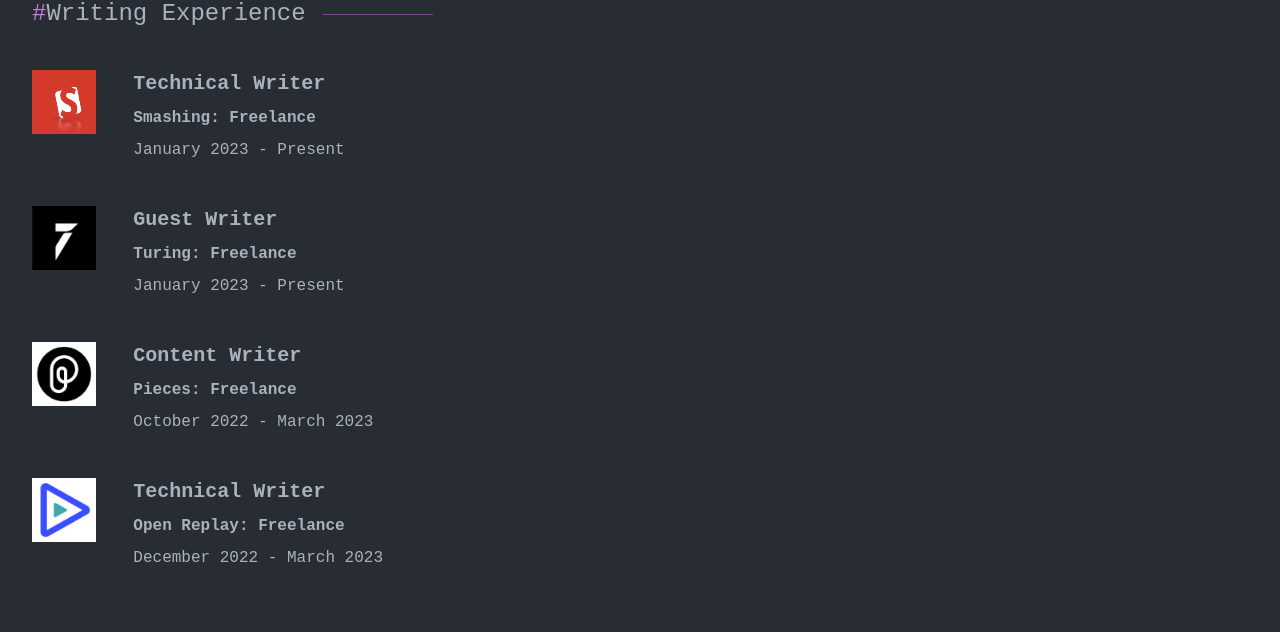
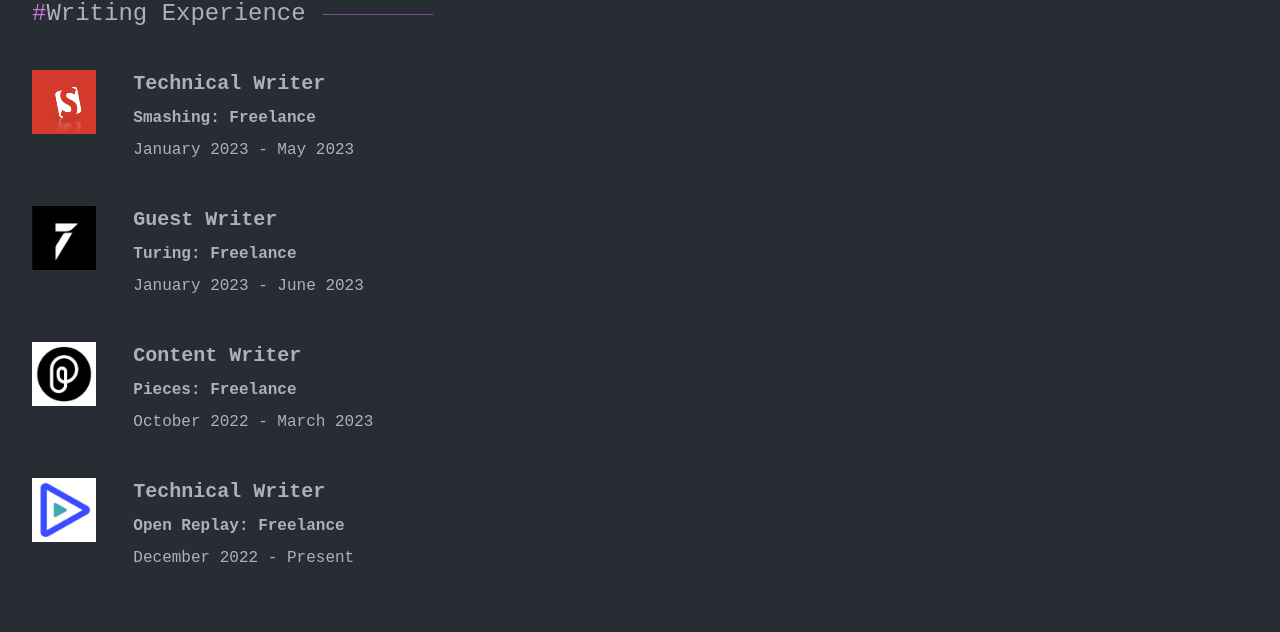
Before and after one commit to ForJessicaSake/Portfolio, a React (Create React App) app: page / in a window 1280 px wide. Shown: the part 1754-2386 px from the top of the page. Built offline with nearby package versions, Linux system fonts and the light colour scheme; no server answers.

Commit message:
fix: updated work experience

```diff
--- a/src/components/Writing.tsx
+++ b/src/components/Writing.tsx
@@ -23,7 +23,7 @@
             image={ Smashing}
             title="Technical Writer"
             company="Smashing: Freelance"
-            date="January 2023 - Present"
+            date="January 2023 - May 2023"
           />
         </div>
         <div className="pb-8">
@@ -31,7 +31,7 @@
             image={Turing}
             title="Guest Writer"
             company="Turing: Freelance"
-            date="January 2023 - Present"
+            date="January 2023 - June 2023"
 
           />
         </div>
@@ -48,7 +48,7 @@
             image={OpenReplay}
             title="Technical Writer"
             company="Open Replay: Freelance"
-            date="December 2022 - March 2023"
+            date="December 2022 - Present"
           />
         </div>
       </section>
```
